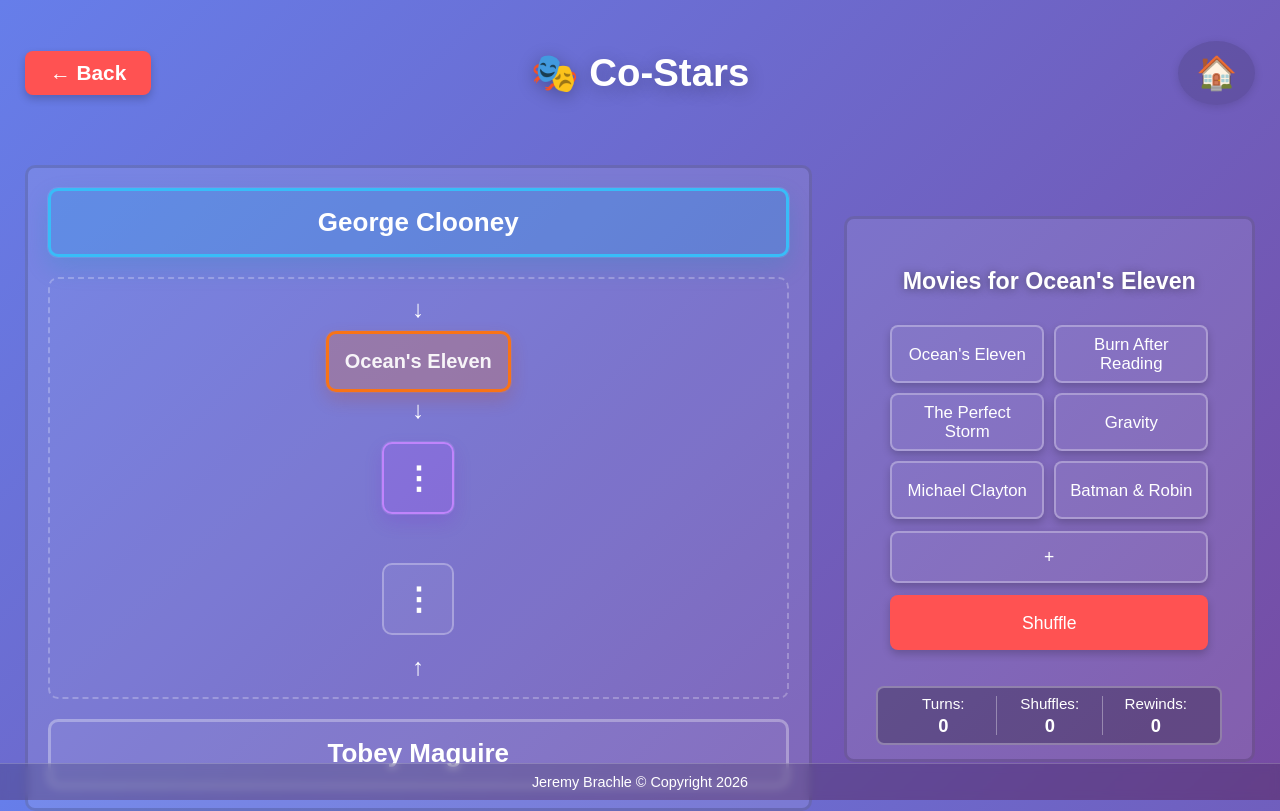
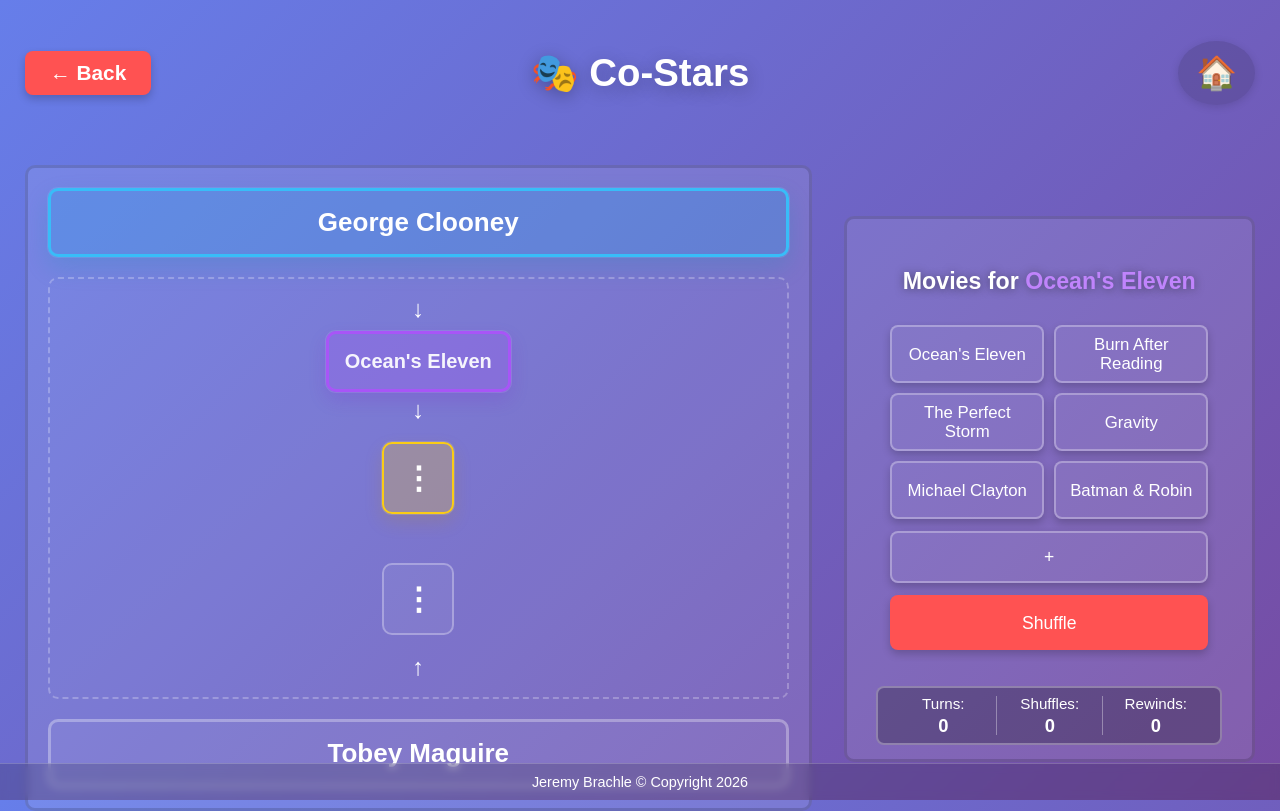
Before and after one commit to jeremybrachle/co-stars-frontend, a React (Vite) app: page /game in a window 1280 px wide. Both pictures are taken after a click on the button "Ocean's Eleven". Built offline with nearby package versions, Linux system fonts and the light colour scheme.

Commit message:
morecolor updates

```diff
--- a/src/components/game/GameLeftPanel.css
+++ b/src/components/game/GameLeftPanel.css
@@ -36,10 +36,16 @@
   color: rgba(255, 255, 255, 0.92);
 }
 
-.game-left-panel__actor-box--path-current {
-  border-color: #f97316;
-  background: rgba(249, 115, 22, 0.22);
-  box-shadow: 0 0 0 1px rgba(251, 146, 60, 0.18), 0 8px 18px rgba(194, 65, 12, 0.2);
+.game-left-panel__actor-box--path-current-primary {
+  border-color: #a855f7;
+  background: rgba(168, 85, 247, 0.24);
+  box-shadow: 0 0 0 1px rgba(216, 180, 254, 0.18), 0 8px 18px rgba(126, 34, 206, 0.18);
+}
+
+.game-left-panel__actor-box--path-current-secondary {
+  border-color: #c084fc;
+  background: rgba(192, 132, 252, 0.2);
+  box-shadow: 0 0 0 1px rgba(233, 213, 255, 0.16), 0 8px 18px rgba(147, 51, 234, 0.14);
 }
 
 .game-left-panel__path-area {
@@ -101,9 +107,9 @@
 }
 
 .game-left-panel__ellipsis--active {
-  border-color: #c084fc;
-  background: rgba(168, 85, 247, 0.22);
-  box-shadow: 0 0 0 1px rgba(216, 180, 254, 0.18), 0 8px 18px rgba(126, 34, 206, 0.18);
+  border-color: #facc15;
+  background: rgba(250, 204, 21, 0.24);
+  box-shadow: 0 0 0 1px rgba(254, 240, 138, 0.18), 0 8px 18px rgba(202, 138, 4, 0.18);
 }
 
 .game-left-panel__ellipsis-icon {
--- a/src/components/game/GameLeftPanel.tsx
+++ b/src/components/game/GameLeftPanel.tsx
@@ -44,6 +44,7 @@
 
   const renderTopPath = (pathArr: string[]) => {
     const fontSize = Math.max(minFont, baseFont - pathArr.length * 2);
+    const isActivePath = selectedSide === "top";
 
     return (
       <div className="game-left-panel__path-stack">
@@ -53,7 +54,7 @@
           return (
             <div key={`${step}-${idx}`} className="game-left-panel__step-group">
               <div
-                className={`game-left-panel__actor-box game-left-panel__actor-box--placed${isLast ? " game-left-panel__actor-box--path-current" : ""}`}
+                className={`game-left-panel__actor-box game-left-panel__actor-box--placed${isLast ? ` ${isActivePath ? "game-left-panel__actor-box--path-current-primary" : "game-left-panel__actor-box--path-current-secondary"}` : ""}`}
                 style={{ fontSize }}
                 onClick={isLast ? () => onSelectSide("top") : undefined}
               >
@@ -71,6 +72,7 @@
   const renderBottomPath = (pathArr: string[]) => {
     const fontSize = Math.max(minFont, baseFont - pathArr.length * 2);
     const reversed = pathArr.slice().reverse();
+    const isActivePath = selectedSide === "bottom";
 
     return (
       <div className="game-left-panel__path-stack game-left-panel__path-stack--bottom">
@@ -82,7 +84,7 @@
             <div key={`${step}-${idx}`} className="game-left-panel__step-group">
               <UpArrow />
               <div
-                className={`game-left-panel__actor-box game-left-panel__actor-box--placed${isLastSelected ? " game-left-panel__actor-box--path-current" : ""}`}
+                className={`game-left-panel__actor-box game-left-panel__actor-box--placed${isLastSelected ? ` ${isActivePath ? "game-left-panel__actor-box--path-current-primary" : "game-left-panel__actor-box--path-current-secondary"}` : ""}`}
                 style={{ fontSize }}
                 onClick={isLastSelected ? () => onSelectSide("bottom") : undefined}
               >
--- a/src/components/game/GameRightPanel.css
+++ b/src/components/game/GameRightPanel.css
@@ -41,6 +41,15 @@
   text-shadow: 0 1px 8px #2228;
   text-align: center;
   line-height: 1.2;
+}
+
+.game-right-panel__label-prefix {
+  color: white;
+}
+
+.game-right-panel__label-selection {
+  color: #c084fc;
+  text-shadow: 0 0 0 1px rgba(216, 180, 254, 0.12), 0 6px 18px rgba(126, 34, 206, 0.22);
 }
 
 
--- a/src/components/game/GameRightPanel.tsx
+++ b/src/components/game/GameRightPanel.tsx
@@ -42,7 +42,10 @@
   return (
     <aside className="game-right-panel">
       <div className="game-right-panel__content">
-        <div className="game-right-panel__label">{`Movies for ${currentSelection}`}</div>
+        <div className="game-right-panel__label">
+          <span className="game-right-panel__label-prefix">Movies for </span>
+          <span className="game-right-panel__label-selection">{currentSelection}</span>
+        </div>
 
         <div className="game-right-panel__grid">
           {suggestions.slice(0, 6).map((suggestion, idx) => (
```
